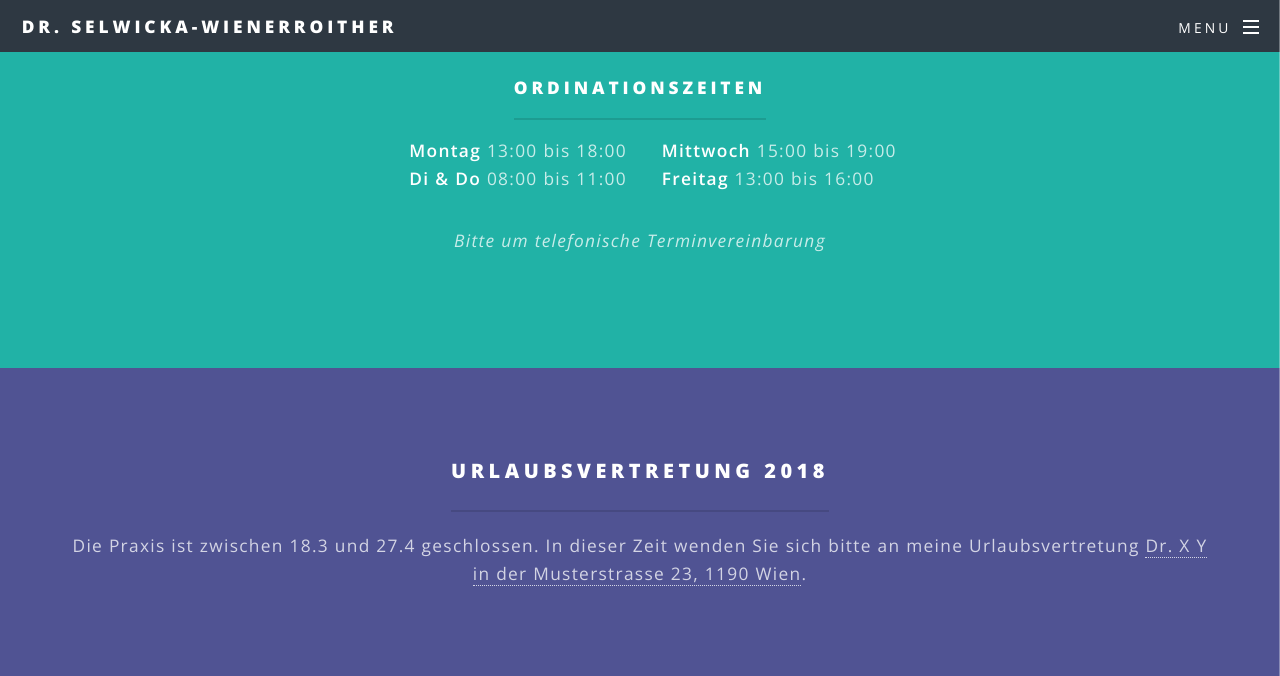
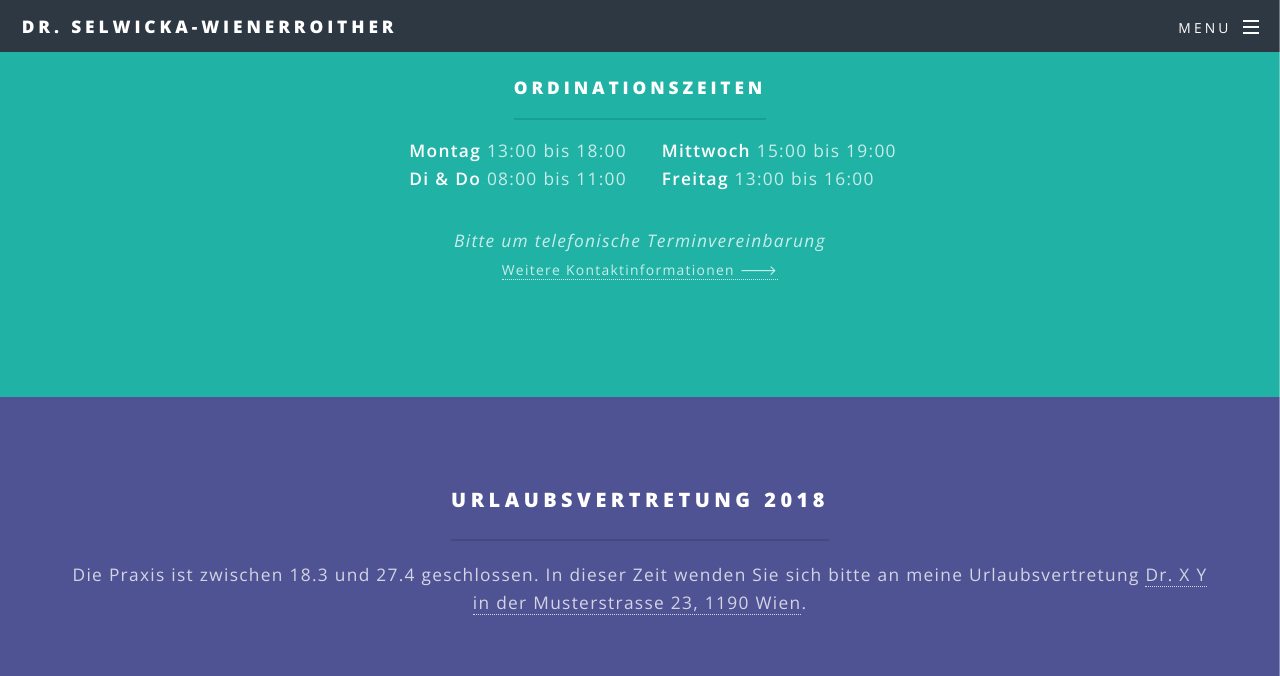
Before and after one commit to patrickfav/website-dr-sel, a Jekyll site: the page built from page_index.html, in a window 1280 px wide and 900 px high, scrolled down 1184 px, cut to the strip 0-676 px from the top of the window. Built offline with Jekyll 4.4.1, drawn with Linux system fonts in a browser that asks for light colours.

Commit message:
Add contact link in index page

```diff
--- a/page_index.html
+++ b/page_index.html
@@ -56,7 +56,10 @@ page_title: Dr. Beate Selwicka-Wienerroither
                 </div>
             </div>
 
-            <p><em>Bitte um telefonische Terminvereinbarung</em></p>
+            <p>
+                <em>Bitte um telefonische Terminvereinbarung</em><br class="always" />
+                <small><a href='{{ "/kontakt" | prepend: site.baseurl }}'>Weitere Kontaktinformationen 🡒</a></small>
+            </p>
         </header>
     </div>
 
```
